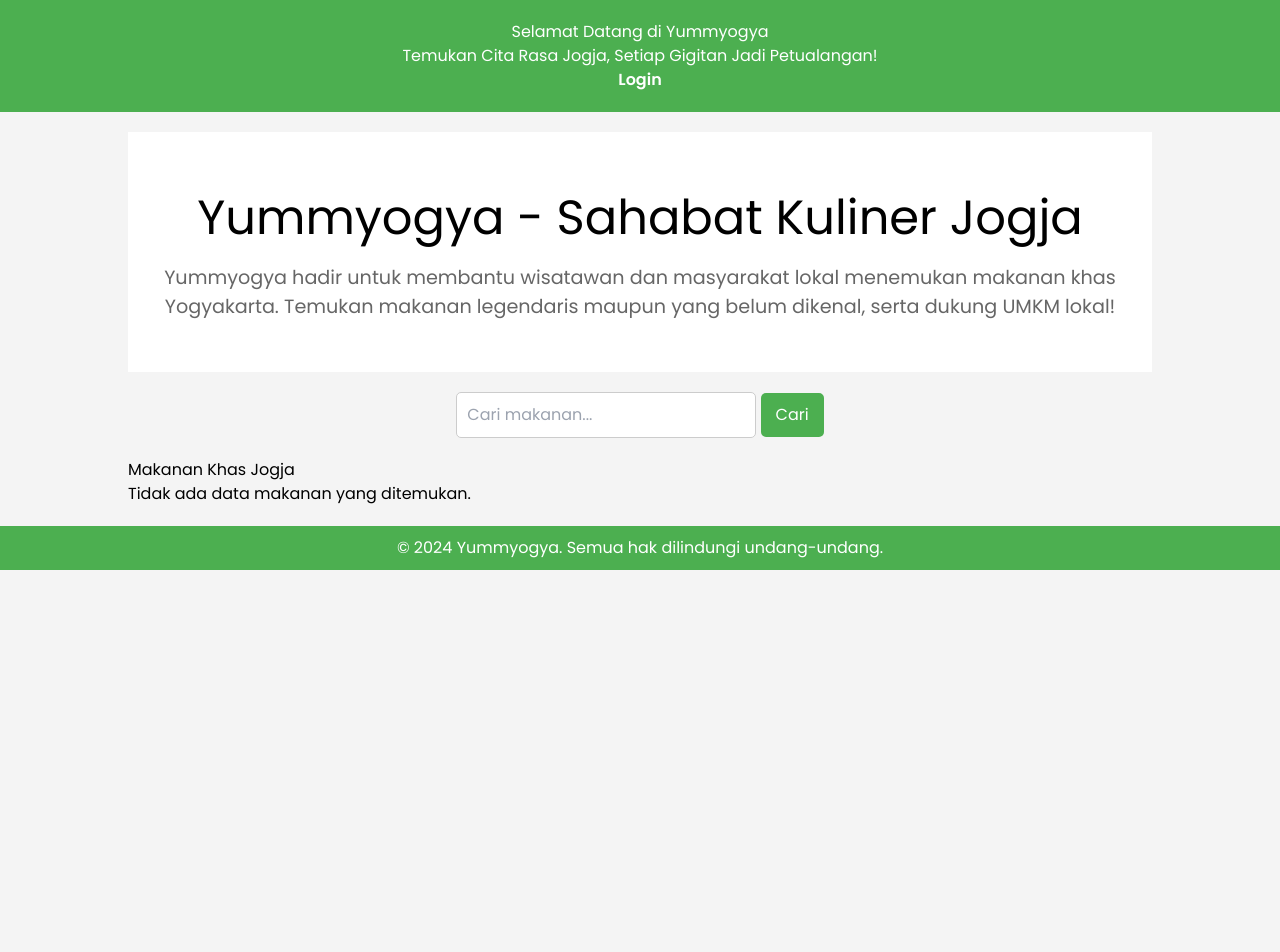
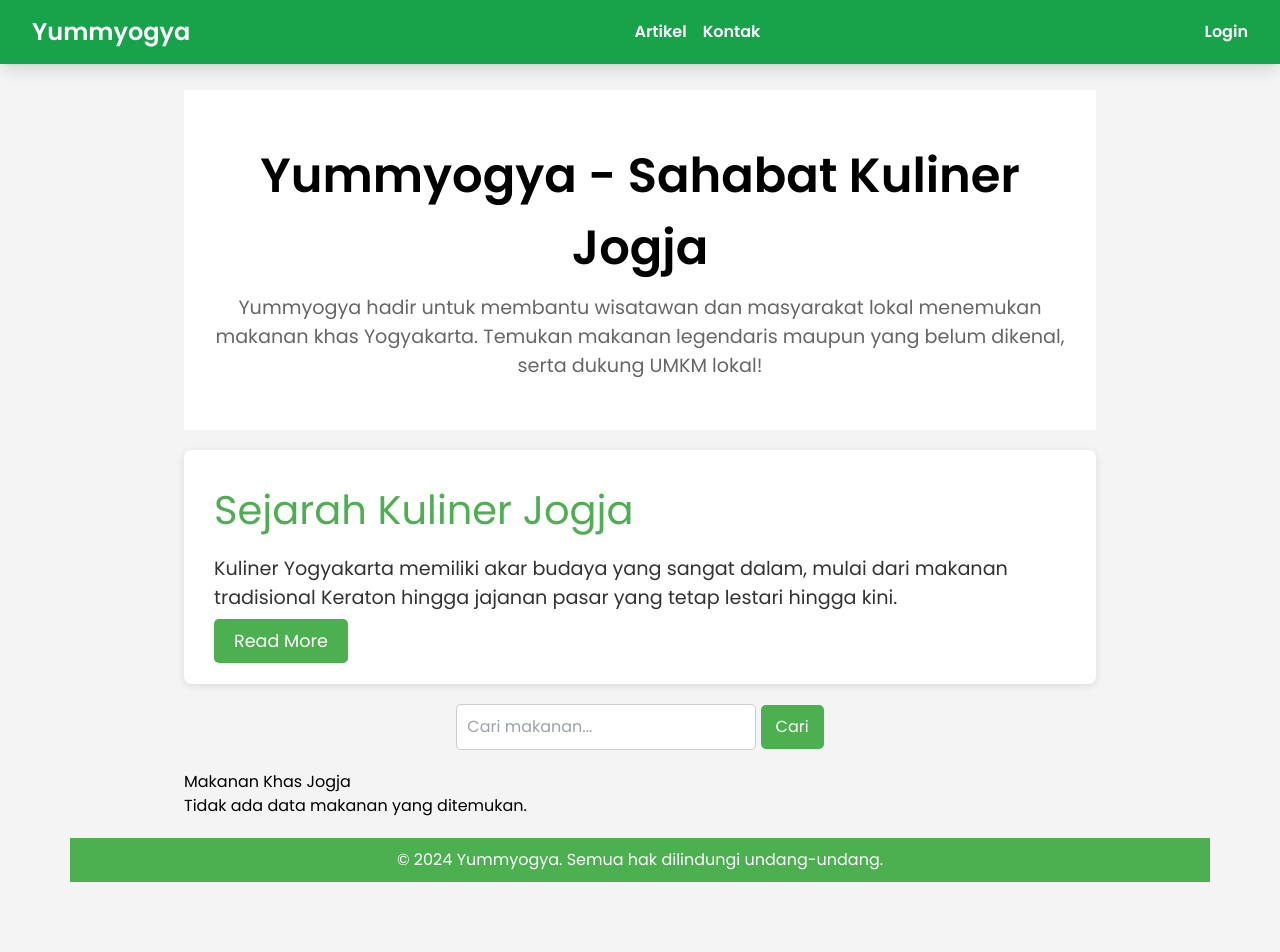
Before and after one commit to yummyogya/yummyogya, a Django app: page / in a window 1280 px wide. Before the commit the page ends 570 px from the top, so only its background shows below. Run offline with Django 5.2, Linux system fonts and the light colour scheme; data that the repository does not hold is empty; some libraries are stand-ins or nearby versions.

Commit message:
#3 Updated navbar

```diff
--- a/main/templates/main.html
+++ b/main/templates/main.html
@@ -1,5 +1,6 @@
 {% extends 'base.html' %}
 {% block content %}
+{% include 'navbar.html' %}
 
 <!DOCTYPE html>
 <html lang="en">
@@ -11,7 +12,7 @@
         body {
             font-family: Arial, sans-serif;
             margin: 0;
-            padding: 0;
+            padding: 70px;
             background-color: #f4f4f4;
         }
 
@@ -35,6 +36,7 @@
         }
 
         .hero-section h1 {
+            font-weight: bold;
             font-size: 3em;
             margin-bottom: 10px;
         }
@@ -42,6 +44,40 @@
         .hero-section p {
             font-size: 1.2em;
             color: #666;
+        }
+
+        .article-section {
+            background-color: #ffffff;
+            padding: 30px;
+            margin-bottom: 20px;
+            border-radius: 8px;
+            box-shadow: 0 2px 8px rgba(0, 0, 0, 0.1);
+        }
+
+        .article-section h2 {
+            font-size: 2.5em;
+            color: #4CAF50;
+            margin-bottom: 15px;
+        }
+
+        .article-section p {
+            font-size: 1.2em;
+            color: #333;
+            margin-bottom: 15px;
+        }
+
+        .article-section .btn-read-more {
+            background-color: #4CAF50;
+            color: white;
+            padding: 10px 20px;
+            text-decoration: none;
+            border-radius: 5px;
+            font-size: 1.1em;
+            cursor: pointer;
+        }
+
+        .article-section .btn-read-more:hover {
+            background-color: #45a049;
         }
 
         .search-bar {
@@ -142,25 +178,18 @@
 </head>
 <body>
 
-<header>
-    <h1>Selamat Datang di Yummyogya</h1>
-    <p>Temukan Cita Rasa Jogja, Setiap Gigitan Jadi Petualangan!</p>
-    <!--Button Login/Register-->
-    <div class="space-x-4">
-        {% if user.is_authenticated %}
-            <a href="{% url 'authentication:logout' %}" class="text-white font-semibold hover:text-gray-300 text-align:right">
-              Logout</a>
-        {% else %}
-            <a href="{% url 'authentication:login' %}" class="text-white font-semibold hover:text-gray-300 text-align:right">
-              Login</a>
-        {% endif %}
-    </div>
-</header>
+<div class="container">
+    <!-- Section Artikel -->
 
-<div class="container">
     <div class="hero-section">
         <h1>Yummyogya - Sahabat Kuliner Jogja</h1>
         <p>Yummyogya hadir untuk membantu wisatawan dan masyarakat lokal menemukan makanan khas Yogyakarta. Temukan makanan legendaris maupun yang belum dikenal, serta dukung UMKM lokal!</p>
+    </div>
+
+    <div class="article-section">
+        <h2>Sejarah Kuliner Jogja</h2>
+        <p>Kuliner Yogyakarta memiliki akar budaya yang sangat dalam, mulai dari makanan tradisional Keraton hingga jajanan pasar yang tetap lestari hingga kini.</p>
+        <a class="btn-read-more">Read More</a>
     </div>
 
     <!-- Search Bar -->
--- a/main/templates/navbar.html
+++ b/main/templates/navbar.html
@@ -0,0 +1,72 @@
+<nav class="bg-green-600 shadow-lg fixed top-0 left-0 w-full z-50">
+    <div class="max-w-7xl mx-auto px-4 sm:px-6 lg:px-8">
+        <div class="flex items-center justify-between h-16">
+            <!-- Nama website -->
+            <div class="flex items-center">
+                <a href="/" class="text-white text-2xl font-bold">Yummyogya</a>
+            </div>
+
+            <!-- Menu Utama -->
+            <div class="hidden md:flex space-x-4">
+                <!-- Link Artikel -->
+                <a href="#article-section" class="text-white font-semibold hover:text-gray-300">
+                    Artikel
+                </a>
+                <!-- Tombol Kontak (scroll ke footer) -->
+                <a href="#footer" class="text-white font-semibold hover:text-gray-300">
+                    Kontak
+                </a>
+            </div>
+
+            <!-- Tombol Login/Logout -->
+            <div class="hidden md:flex items-center space-x-4">
+                {% if user.is_authenticated %}
+                    <span class="text-white">Selamat datang, {{ user.username }}</span>
+                    <a href="{% url 'authentication:logout' %}" class="text-white font-semibold hover:text-gray-300">
+                        Logout
+                    </a>
+                {% else %}
+                    <a href="{% url 'authentication:login' %}" class="text-white font-semibold hover:text-gray-300">
+                        Login
+                    </a>
+                {% endif %}
+            </div>
+
+            <!-- Tombol untuk mobile menu -->
+            <div class="md:hidden flex items-center">
+                <button class="mobile-menu-button">
+                    <svg class="w-6 h-6 text-white" fill="none" stroke-linecap="round" stroke-linejoin="round" stroke-width="2" viewBox="0 0 24 24" stroke="currentColor">
+                        <path d="M4 6h16M4 12h16M4 18h16"></path>
+                    </svg>
+                </button>
+            </div>
+        </div>
+    </div>
+
+    <!-- Mobile Menu -->
+    <div class="mobile-menu hidden md:hidden px-4 w-full">
+        <div class="pt-2 pb-3 space-y-1">
+            <a href="#article-section" class="block text-white font-semibold px-3 py-2 hover:bg-green-500">Artikel</a>
+            <a href="#footer" class="block text-white font-semibold px-3 py-2 hover:bg-green-500">Kontak</a>
+
+            <!-- Tombol Login/Logout di mobile -->
+            <div class="mt-4">
+                {% if user.is_authenticated %}
+                    <span class="block text-white px-3 py-2">Selamat datang, {{ user.username }}</span>
+                    <a href="{% url 'authentication:logout' %}" class="block text-white font-semibold px-3 py-2 hover:bg-green-500">Logout</a>
+                {% else %}
+                    <a href="{% url 'authentication:login' %}" class="block text-white font-semibold px-3 py-2 hover:bg-green-500">Login</a>
+                {% endif %}
+            </div>
+        </div>
+    </div>
+
+    <script>
+        const btn = document.querySelector("button.mobile-menu-button");
+        const menu = document.querySelector(".mobile-menu");
+
+        btn.addEventListener("click", () => {
+            menu.classList.toggle("hidden");
+        });
+    </script>
+</nav>
```
